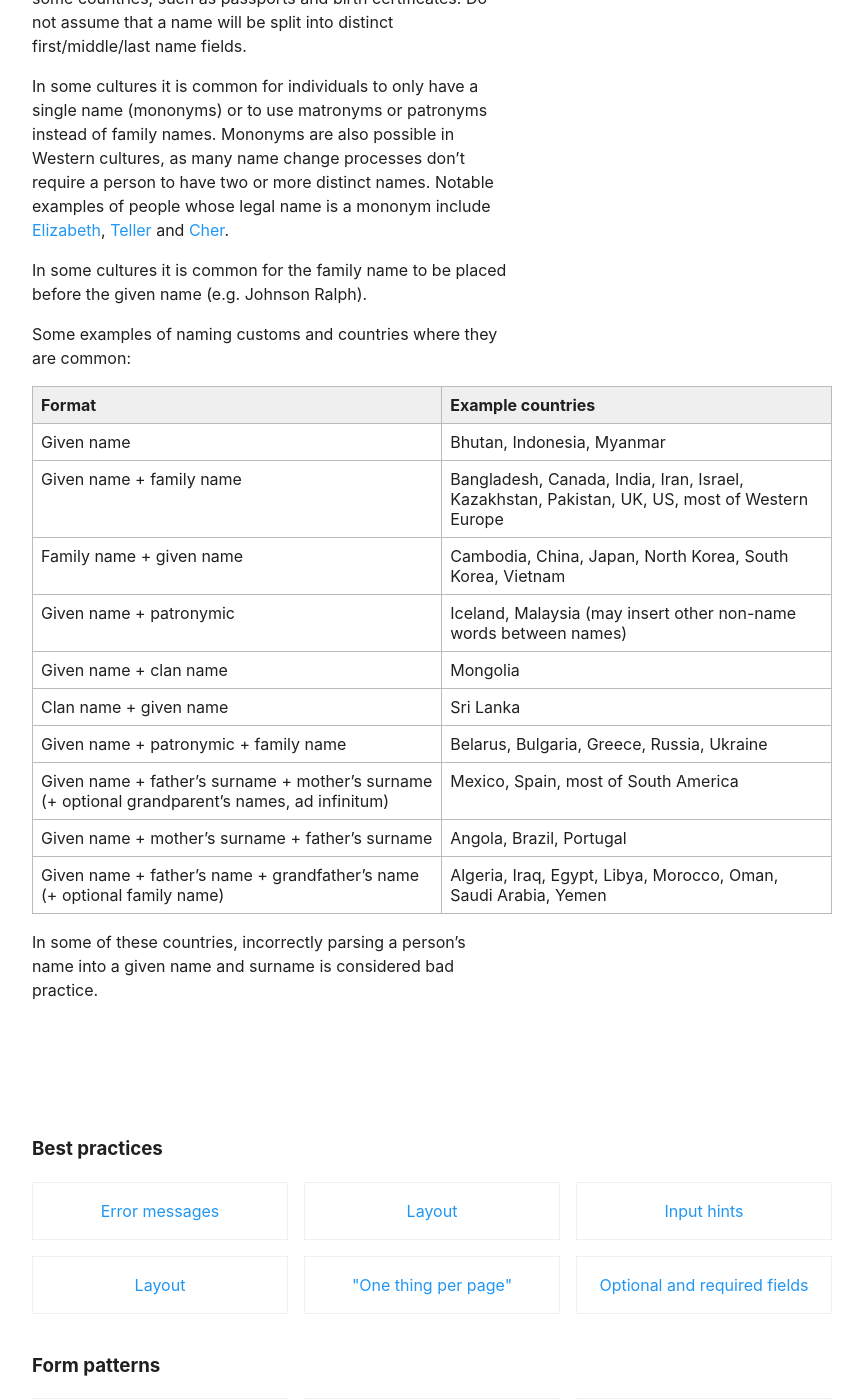
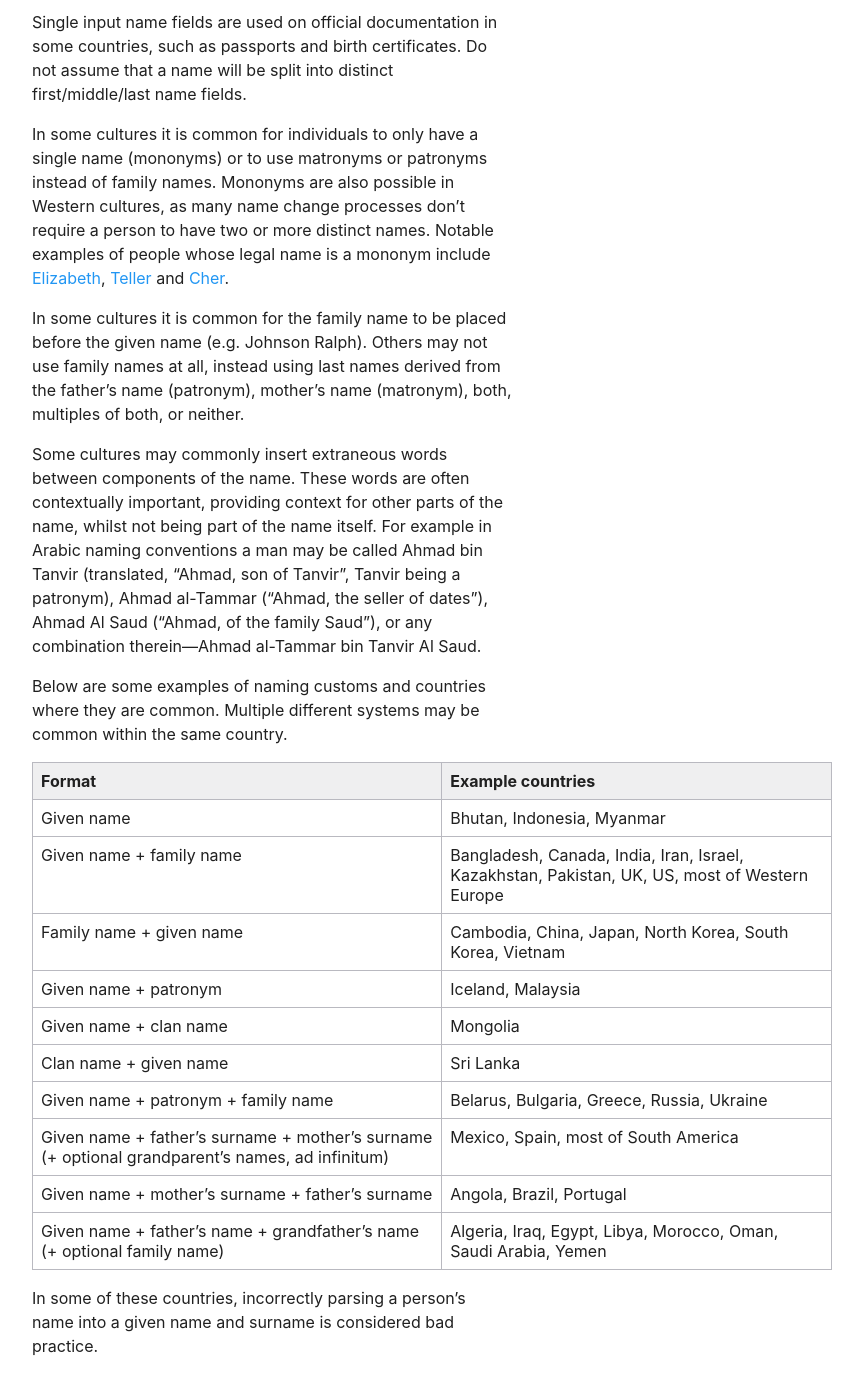
Before and after one commit to querkmachine/FSForms, a Jekyll site: the page built from _components/name.md, in a window 1280 px wide and 1400 px high, scrolled down 3005 px. Shown: the whole window, without its empty margins (208-1071 px from the left). Built offline with Jekyll 4.4.1, drawn with Linux system fonts in a browser that asks for light colours; some web fonts are replaced; some of the changed text lies outside the part shown.

Commit message:
Names are even more complicated than you thought

```diff
--- a/_components/name.md
+++ b/_components/name.md
@@ -35,7 +35,7 @@ You should not run any specific validation on names. It is possible for names to
 
 ### Preferred names
 
-Many individuals use names that differ from their legal name; including those with nicknames, those who choose alternative names for their country of residence (a common practice with east Asian migrants), and transgender people who are in the process of social transition.
+Many individuals use names that differ from their legal name; including those with nicknames, those who choose alternative names for their country of residence (a common practice with east Asian migrants), and transgender people who are in the process of social transition. Some cultures regularly give children contextual given names—one as a legal name, and others used for everyday life.
 
 In instances where you require the collection of a legal name, it is good form to additionally allow the user to give a preferred name.
 
@@ -79,19 +79,21 @@ Single input name fields are used on official documentation in some countries, s
 
 In some cultures it is common for individuals to only have a single name (mononyms) or to use matronyms or patronyms instead of family names. Mononyms are also possible in Western cultures, as many name change processes don't require a person to have two or more distinct names. Notable examples of people whose legal name is a mononym include [Elizabeth](https://en.wikipedia.org/wiki/Elizabeth_II), [Teller](https://en.wikipedia.org/wiki/Teller_(magician)) and [Cher](https://en.wikipedia.org/wiki/Cher).
 
-In some cultures it is common for the family name to be placed before the given name (e.g. Johnson Ralph).
+In some cultures it is common for the family name to be placed before the given name (e.g. Johnson Ralph). Others may not use family names at all, instead using last names derived from the father's name (patronym), mother's name (matronym), both, multiples of both, or neither.
 
-Some examples of naming customs and countries where they are common:
+Some cultures may commonly insert extraneous words between components of the name. These words are often contextually important, providing context for other parts of the name, whilst not being part of the name itself. For example in Arabic naming conventions a man may be called Ahmad bin Tanvir (translated, "Ahmad, son of Tanvir", Tanvir being a patronym), Ahmad al-Tammar ("Ahmad, the seller of dates"), Ahmad Al Saud ("Ahmad, of the family Saud"), or any combination therein—Ahmad al-Tammar bin Tanvir Al Saud.
+
+Below are some examples of naming customs and countries where they are common. Multiple different systems may be common within the same country.
 
 |Format|Example countries|
 |:-|:-|
 |Given name|Bhutan, Indonesia, Myanmar|
 |Given name + family name|Bangladesh, Canada, India, Iran, Israel, Kazakhstan, Pakistan, UK, US, most of Western Europe|
 |Family name + given name|Cambodia, China, Japan, North Korea, South Korea, Vietnam|
-|Given name + patronymic|Iceland, Malaysia (may insert other non-name words between names)|
+|Given name + patronym|Iceland, Malaysia|
 |Given name + clan name|Mongolia|
 |Clan name + given name|Sri Lanka|
-|Given name + patronymic + family name|Belarus, Bulgaria, Greece, Russia, Ukraine|
+|Given name + patronym + family name|Belarus, Bulgaria, Greece, Russia, Ukraine|
 |Given name + father's surname + mother's surname (+ optional grandparent's names, ad infinitum)|Mexico, Spain, most of South America|
 |Given name + mother's surname + father's surname|Angola, Brazil, Portugal|
 |Given name + father's name + grandfather's name (+ optional family name)|Algeria, Iraq, Egypt, Libya, Morocco, Oman, Saudi Arabia, Yemen|
```
